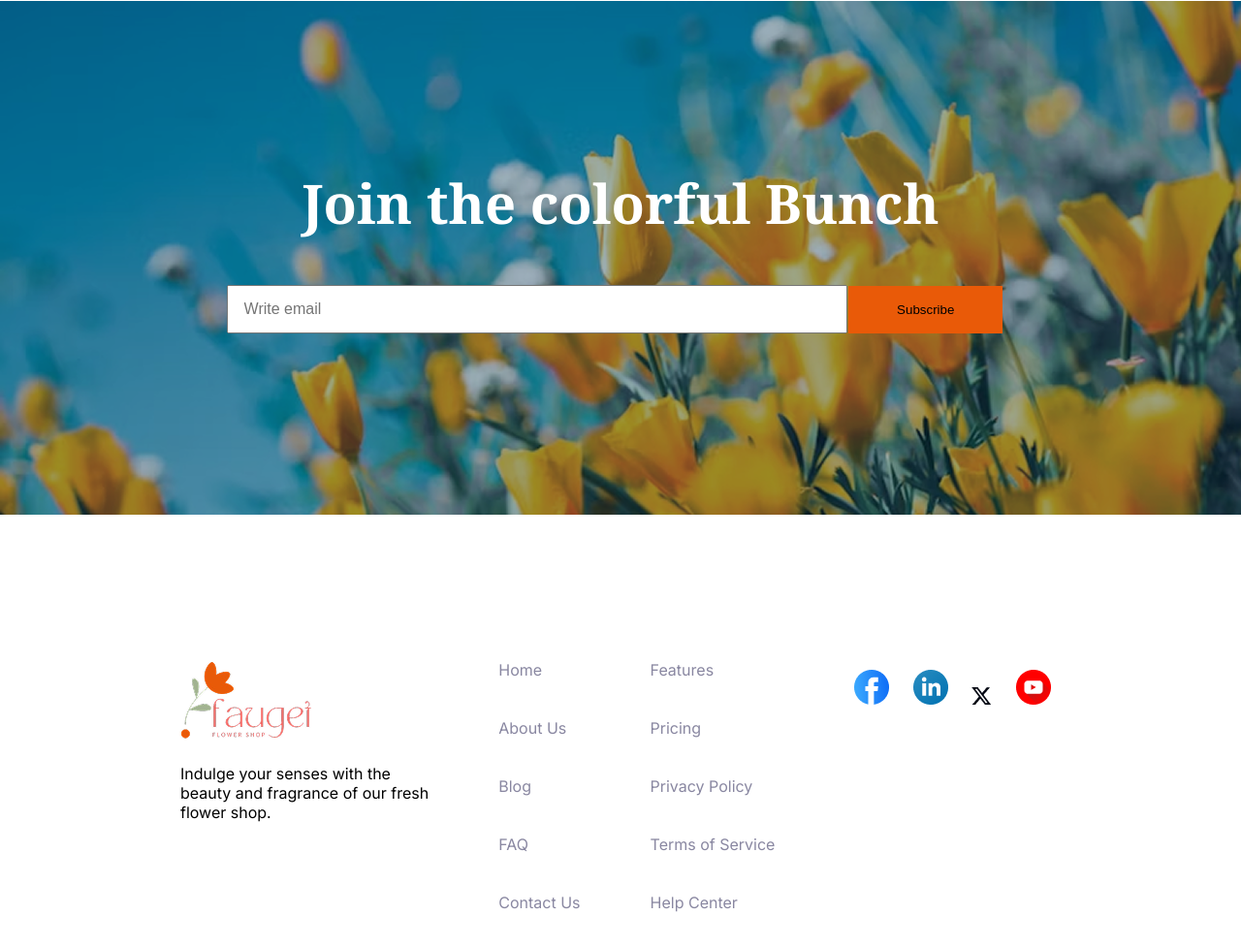
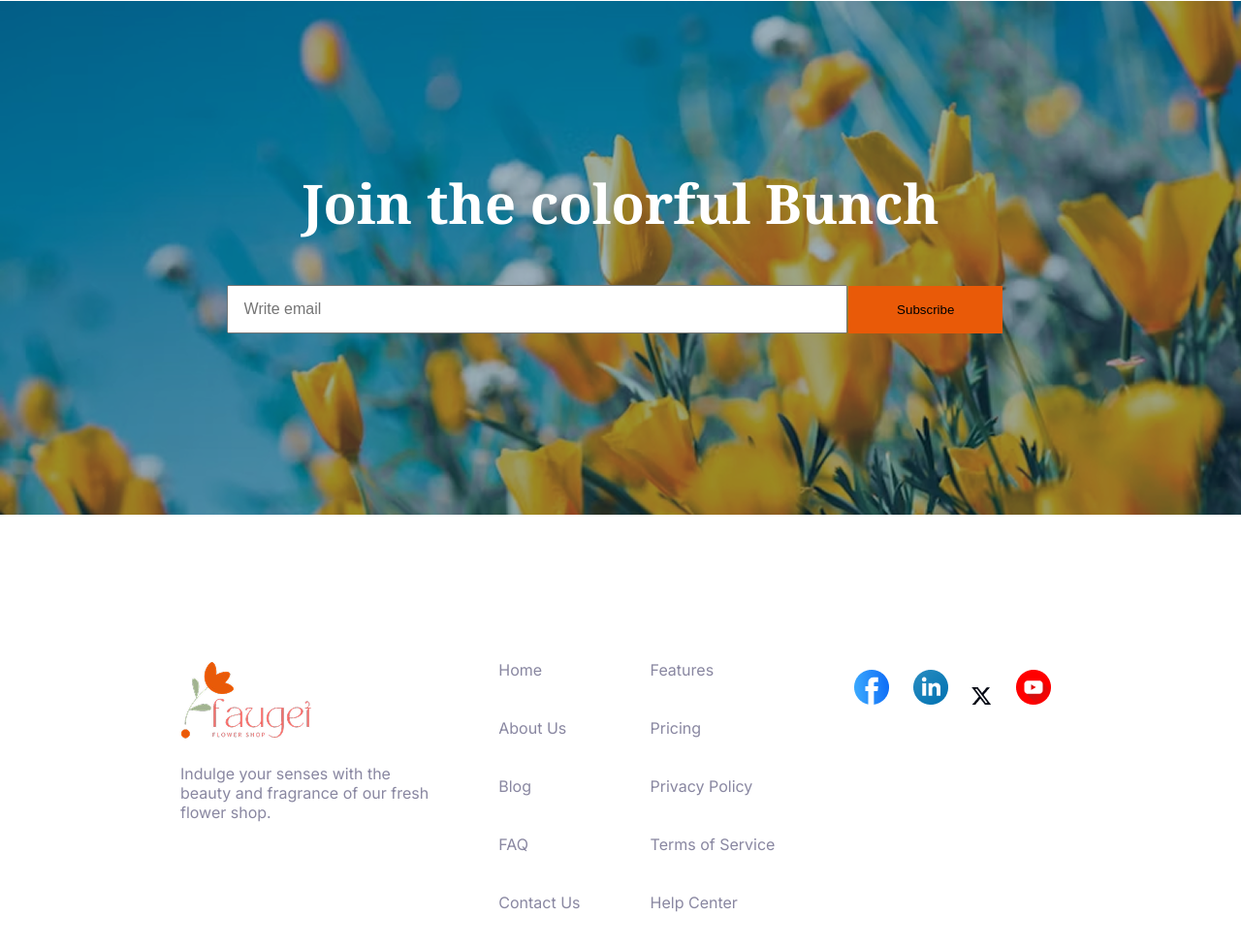
Before and after one commit to alifahmed007/second-assignment, a plain HTML site: page index.html in a window 1280 px wide. Shown: the part 3444-4421 px from the top of the page at 97% size. Drawn offline with Linux system fonts and the light colour scheme.

Commit message:
added footer section color

```diff
--- a/style.css
+++ b/style.css
@@ -347,6 +347,9 @@ button:hover{
     text-decoration: none;
     color: #8987A1;
 }
+.footer-section p{
+    color: #8987A1;
+}
 
 
 @media  screen and (max-width:576px) {
```
